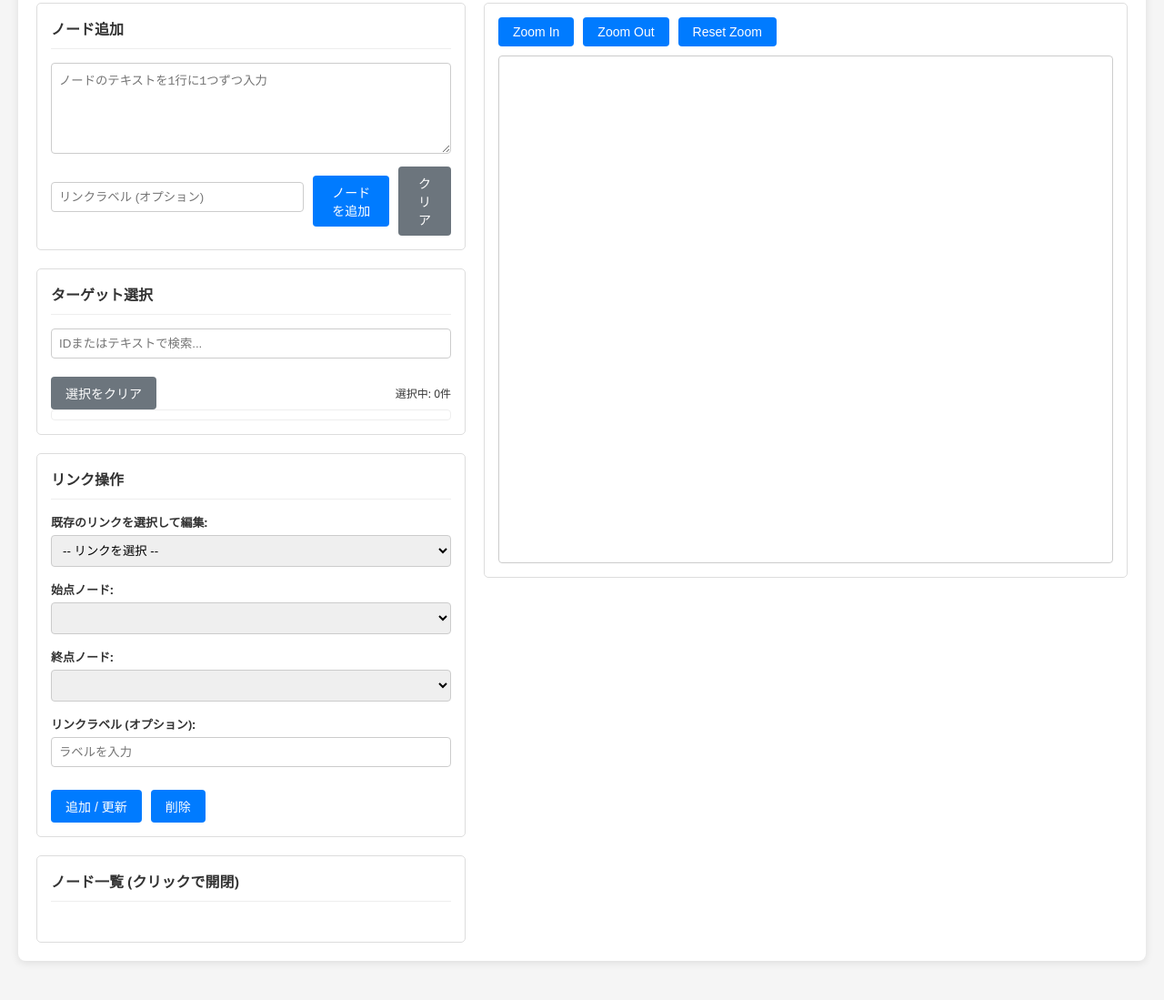
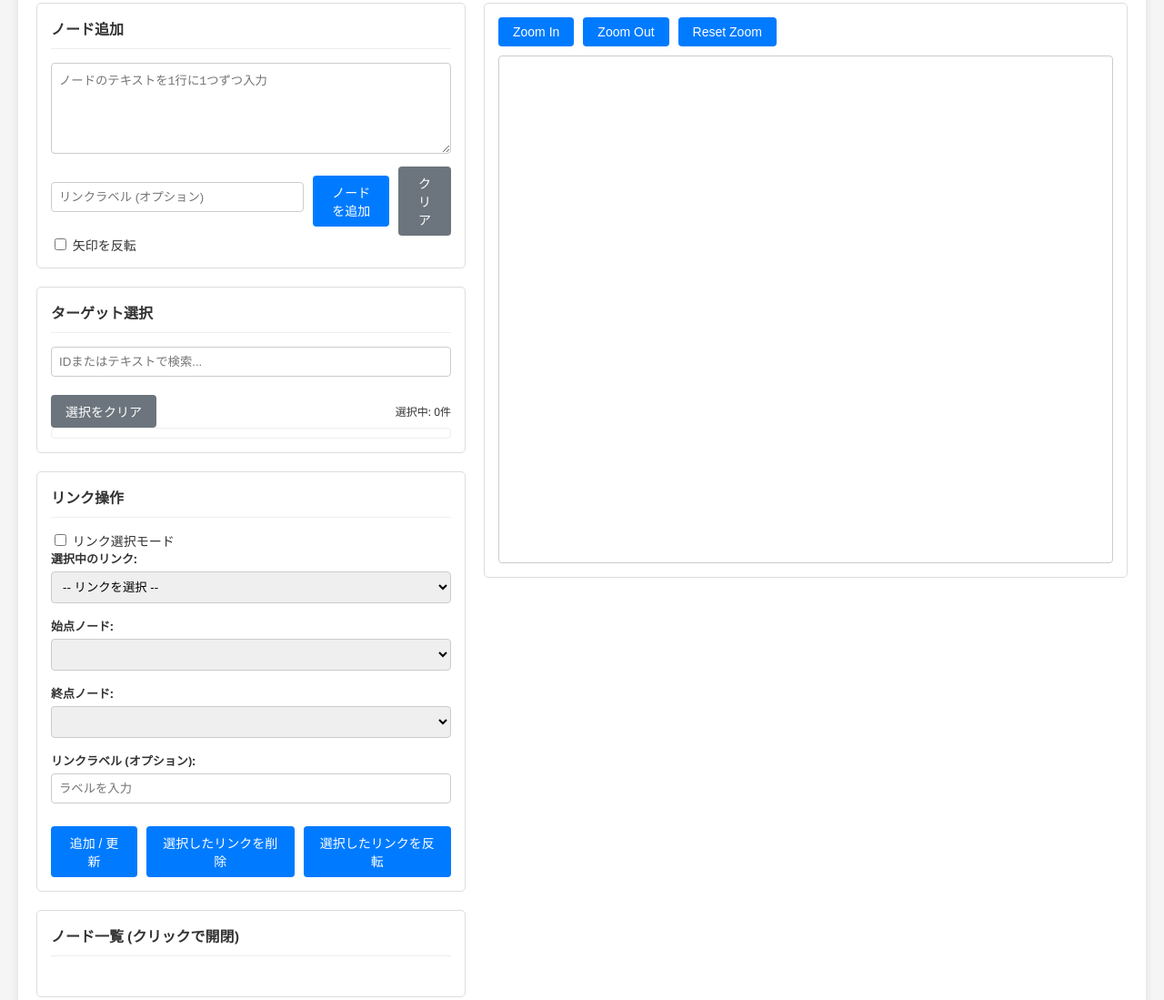
Before and after one commit to dosmenn/psychic-engine, a plain HTML site: page mermaid_brainstorm_tool/index.html in a window 1280 px wide. Shown: the part 106-1205 px from the top of the page at 91% size. Before the commit the page ends 1182 px from the top, so only its background shows below. Drawn offline with Linux system fonts and the light colour scheme; a script that the page names is missing.

Commit message:
Update index.html

```diff
--- a/mermaid_brainstorm_tool/index.html
+++ b/mermaid_brainstorm_tool/index.html
@@ -31,6 +31,13 @@
                         <button id="add-nodes-btn">ノードを追加</button>
                         <button id="clear-input-btn">クリア</button>
                     </div>
+                    <div class="toggle-switch-container">
+                        <label class="switch">
+                            <input type="checkbox" id="reverse-arrow-toggle">
+                            <span class="slider round"></span>
+                        </label>
+                        <span>矢印を反転</span>
+                    </div>
                 </section>
 
                 <section id="target-selection-area">
@@ -45,8 +52,16 @@
 
                 <section id="link-operation-area">
                     <h2>リンク操作</h2>
+                    <div class="toggle-switch-container">
+                        <label class="switch">
+                            <input type="checkbox" id="link-selection-mode-toggle">
+                            <span class="slider round"></span>
+                        </label>
+                        <span>リンク選択モード</span>
+                    </div>
+                    <div id="selected-links-container" class="tag-container" style="display: none;"></div>
                     <div class="form-group">
-                        <label for="existing-links-select">既存のリンクを選択して編集:</label>
+                        <label for="existing-links-select">選択中のリンク:</label>
                         <select id="existing-links-select">
                             <option value="">-- リンクを選択 --</option>
                         </select>
@@ -65,7 +80,8 @@
                     </div>
                     <div class="action-buttons">
                         <button id="add-update-link-btn">追加 / 更新</button>
-                        <button id="delete-link-btn-op">削除</button>
+                        <button id="delete-selected-links-btn">選択したリンクを削除</button>
+                        <button id="reverse-selected-links-btn">選択したリンクを反転</button>
                     </div>
                 </section>
 
```
